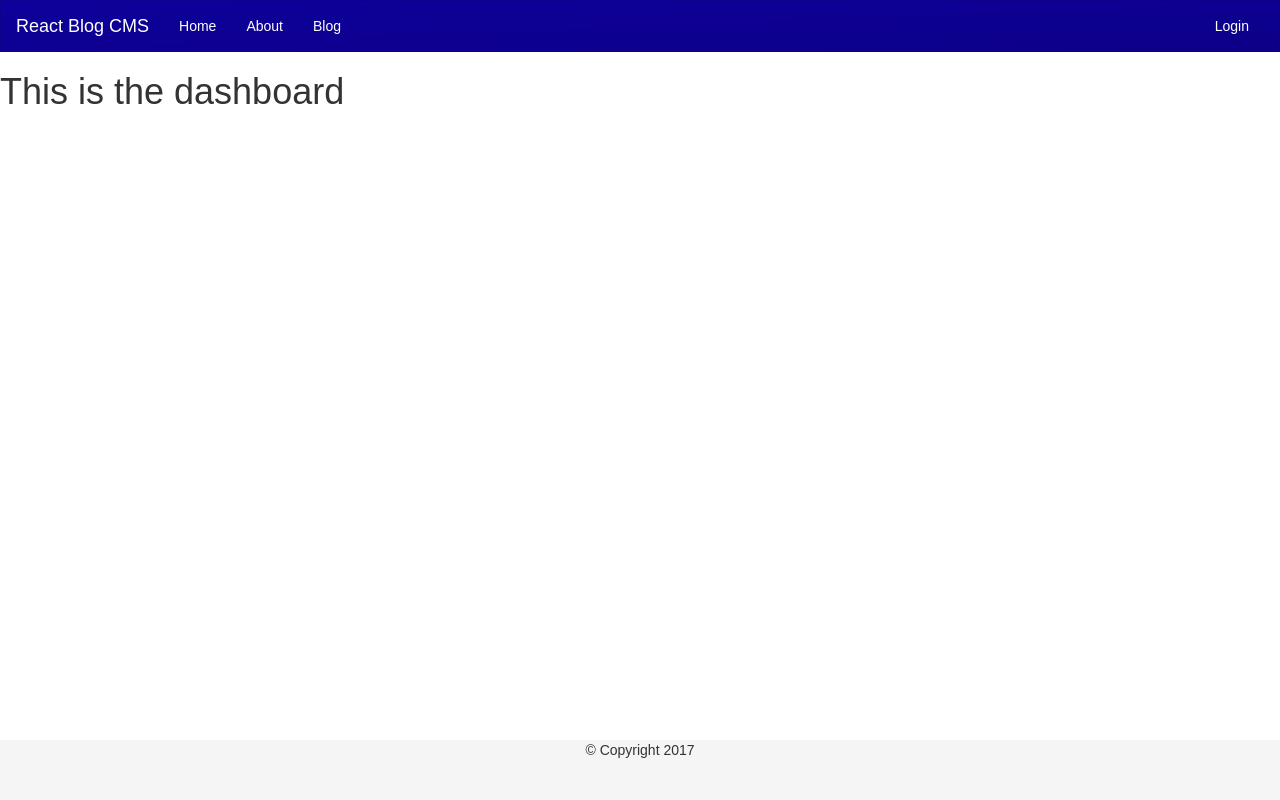
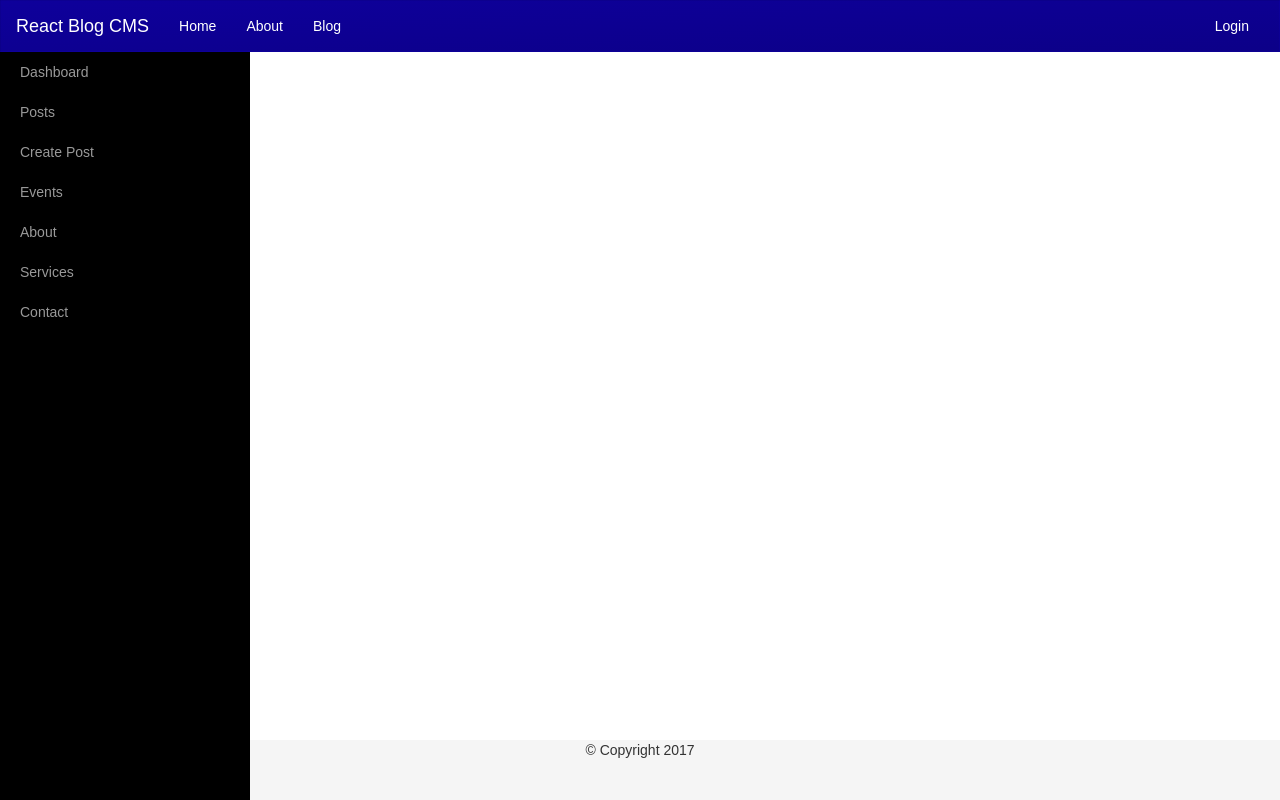
Before and after one commit to ericbastarache/react-blog-cms, a React (Create React App) app: page /admin/dashboard in a window 1280 px wide. Built offline with nearby package versions, Linux system fonts and the light colour scheme.

Commit message:
Created dashboard sidebar

```diff
--- a/src/components/admin/dashboard/DashboardIndex.js
+++ b/src/components/admin/dashboard/DashboardIndex.js
@@ -1,8 +1,36 @@
 import React from 'react';
+import './Dashboard.css';
+import { Link } from 'react-router-dom';
 
 const DashboardIndex = () => {
   return (
-    <h1>This is the dashboard</h1>
+    <div id="wrapper">
+      <div id="sidebar-wrapper">
+        <ul className="sidebar-nav">
+          <li>
+            <Link to="/admin/dashboard">Dashboard</Link>
+          </li>
+          <li>
+            <Link to="/admin/dashboard/posts">Posts</Link>
+          </li>
+          <li>
+            <Link to="/admin/dashboard/posts/create">Create Post</Link>
+          </li>
+          <li>
+            <a href="#">Events</a>
+          </li>
+          <li>
+            <a href="#">About</a>
+          </li>
+          <li>
+            <a href="#">Services</a>
+          </li>
+          <li>
+            <a href="#">Contact</a>
+          </li>
+        </ul>
+      </div>
+    </div>
   );
 }
 
```
